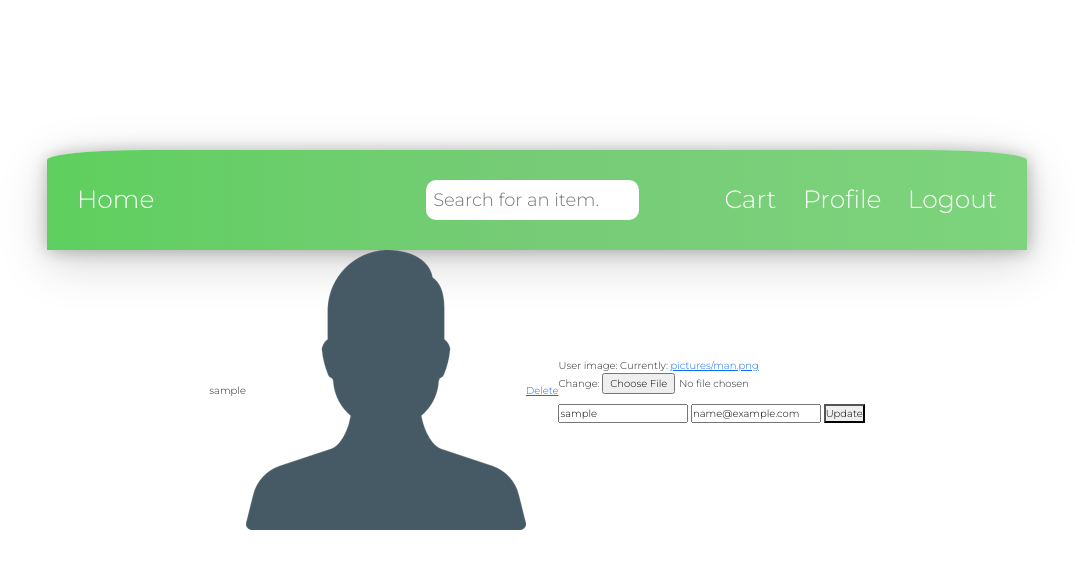
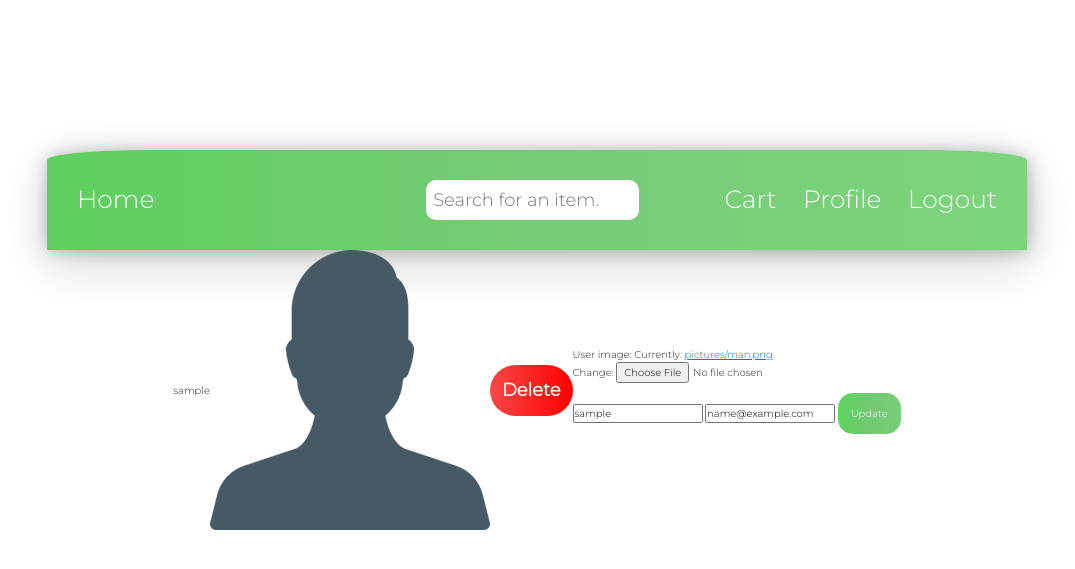
Before and after one commit to maciejwojtkowiak/fitshop, a Django app: page /profile/1 in a window 1280 px wide. Shown: the top 569 px of the page, without its empty margins (103-1178 px from the left). Run offline with Django 3.2, Linux system fonts and the light colour scheme; the visitor is signed in with stand-in values (Sample User, id 1).

Commit message:
stylled buttons on profile

```diff
--- a/shop/models.py
+++ b/shop/models.py
@@ -1,6 +1,6 @@
 from django.db import models
 from django.db.models.deletion import CASCADE
-from django.db.models.fields import IntegerField
+from django.db.models.fields import DecimalField, IntegerField
 from djmoney.models.fields import MoneyField
 from django.contrib.auth.models import User
 from PIL import Image
@@ -14,12 +14,7 @@ class Visits(models.Model):
         abstract = True
 class Item(Visits, models.Model):
     title = models.CharField(max_length=150)
-    price = MoneyField(
-        decimal_places=2,
-        default=0,
-        default_currency='USD',
-        max_digits=11,
-    )
+    price =  models.DecimalField(max_digits=6, decimal_places=2)
     image = models.ImageField(upload_to='pictures', default='static/images/man.png')
     description = models.TextField(default="Item")
     visits = models.IntegerField(default=0)
@@ -66,8 +61,4 @@ class Cart(models.Model):
     order_user = models.OneToOneField(User, on_delete=CASCADE)
     order_items = models.ManyToManyField(OrderItem)
     ordered = models.BooleanField(default=False)
-    total = MoneyField(
-    default=0.00,
-    decimal_places=2,
-    max_digits=11,
-    default_currency='USD')
+    total = models.DecimalField(max_digits=6, decimal_places=2)
--- a/shop/static/shop/detail-style.css
+++ b/shop/static/shop/detail-style.css
@@ -19,10 +19,6 @@
     margin-top: 6rem;
 }
 
-.detail__item-title-container {
-
-
-}
 
 .detail__item-price {
     font-weight: 500;
--- a/shop/static/shop/profile-style.css
+++ b/shop/static/shop/profile-style.css
@@ -4,3 +4,26 @@
     justify-content: center;
     align-items: center;
 }
+
+.delete-button {
+    text-decoration: none;
+    background-image: linear-gradient(to right, rgb(248, 71, 71), red);
+    color: white;
+    font-size: 1.8rem;
+    font-weight: 600;
+    border-radius: 3rem;
+    padding: 1.2rem;
+}
+
+.submit-button{
+    border: none;
+    color: white;
+    padding: 1.3rem;
+    text-decoration: none;
+    background-image: linear-gradient(to right,
+    rgba(51, 204, 51, 0.774),
+    rgba(74, 187, 74, 0.753),
+    rgba(75, 196, 75, 0.726));
+    border-radius: 1.5rem;
+
+}
--- a/shop/templates/shop/cart.html
+++ b/shop/templates/shop/cart.html
@@ -19,7 +19,7 @@
         {% endfor %}
         <td class="num">{{ cart.total_price|floatformat:"2" }}</td>
     </div>
-    <form action="{% url 'checkout-page' 5 %}" method="GET">
+    <form action="{% url 'checkout-page' %}" method="GET">
         <button type="submit">Checkout</button>
     </form>
 </div>
--- a/shop/templates/shop/checkout.html
+++ b/shop/templates/shop/checkout.html
@@ -14,8 +14,8 @@
           alt="The cover of Stubborn Attachments"
         />
         <div class="description">
-          <h3>Shirt</h3>
-          <h5>PLN 2.00</h5>
+          <h3>Stubborn Attachments</h3>
+          <h5>$20.00</h5>
         </div>
       </div>
       <form action="/create-checkout-session" method="POST">
--- a/shop/templates/shop/profile.html
+++ b/shop/templates/shop/profile.html
@@ -5,12 +5,12 @@
     <div class='user-container'>
         {{ user.username }}
         <img src="{{ user.profile.user_image.url }}">
-        <a href="{% url 'delete-page' pk=user.id %}">Delete</a>
+        <a class="delete-button" href="{% url 'delete-page' pk=user.id %}">Delete</a>
         <form enctype='multipart/form-data' method="POST"> {% csrf_token %}
             {{ p_form.as_p}}
             {{ u_form.username }}
             {{ u_form.email }}
-            <button type="submit">Update</button>
+            <button class="submit-button" type="submit">Update</button>
         </form>
     </div>
 </div>
--- a/shop/urls.py
+++ b/shop/urls.py
@@ -19,7 +19,7 @@ urlpatterns = [
     path('profile/<str:pk>', views.profileView, name='profile-page'),
     path('delete/<int:pk>/', ProfileDeleteView.as_view(), name ='delete-page'),
     path('cart', views.cart, name='cart-page'),
-    path('create_checkout_session/<int:pk>', views.create_checkout_session, name='checkout-page'),
+    path('create_checkout_session', views.create_checkout_session, name='checkout-page'),
     path('success', views.success, name='success-page'),
     path('cancel', views.cancel, name='cancel-page')
 ]  + static(settings.MEDIA_URL, document_root=settings.MEDIA_ROOT)
--- a/shop/views.py
+++ b/shop/views.py
@@ -5,6 +5,7 @@ from django.http.response import HttpResponse
 from django.shortcuts import get_object_or_404, render, redirect
 from django.urls import reverse
 from django.views.generic.base import View
+from stripe.api_resources import checkout
 from .forms import SignUpForm, ProfileUpdateForm, UserUpdateForm, CommentCreationForm
 from django.contrib import messages
 from django.views.generic.list import ListView
@@ -152,35 +153,34 @@ def cart(request):
     return render(request, 'shop/cart.html', context)
 
 @csrf_exempt
-def create_checkout_session(request, pk):
+def create_checkout_session(request):
+    if request.method == "GET":
+        try:
+            item = Item.objects.get(title='Kola')
+            checkout_session = stripe.checkout.Session.create(
+                line_items=[
+                    {
+                        # TODO: replace this with the `price` of the product you want to sell
+                        'price': item.price,
+                        'quantity': 1,
+                    },
+                ],
+                payment_method_types=[
+                'card',
+                'p24',
+                ],
+                mode='payment',
+                success_url=request.build_absolute_uri(reverse('success-page'))+ '?session_id={CHECKOUT_SESSION_ID}',
+                cancel_url= request.build_absolute_uri(reverse('cancel-page')),
+            )
+        except Exception as e:
+            return HttpResponse(e)
+        return redirect(checkout_session.url, {'item': item}, code=303)
 
-    request_data = json.loads(request.body)
-    cart = Cart.objects.filter(order_user = request.user)
 
-    stripe.api_key = os.environ.get('stripeAPI')
-    checkout_session = stripe.checkout.Session.create(
-        # Customer Email is optional,
-        # It is not safe to accept email directly from the client side
-        customer_email = request_data['email'],
-        payment_method_types=['card'],
-        line_items=[
-            {
-                'price_data': {
-                    'currency': 'usd',
-                    'product_data': {
-                    'name': cart.order_items,
-                    },
-                    'unit_amount': cart.total,
-                },
-                'quantity': 1,
-            }
-        ],
-        mode='payment',
-        success_url=request.build_absolute_uri(
-            reverse('success-page')
-        ) + "?session_id={CHECKOUT_SESSION_ID}",
-        cancel_url=request.build_absolute_uri(reverse('cancel-page')),
-    )
+
+
+
 
 
 def success(request):
```
